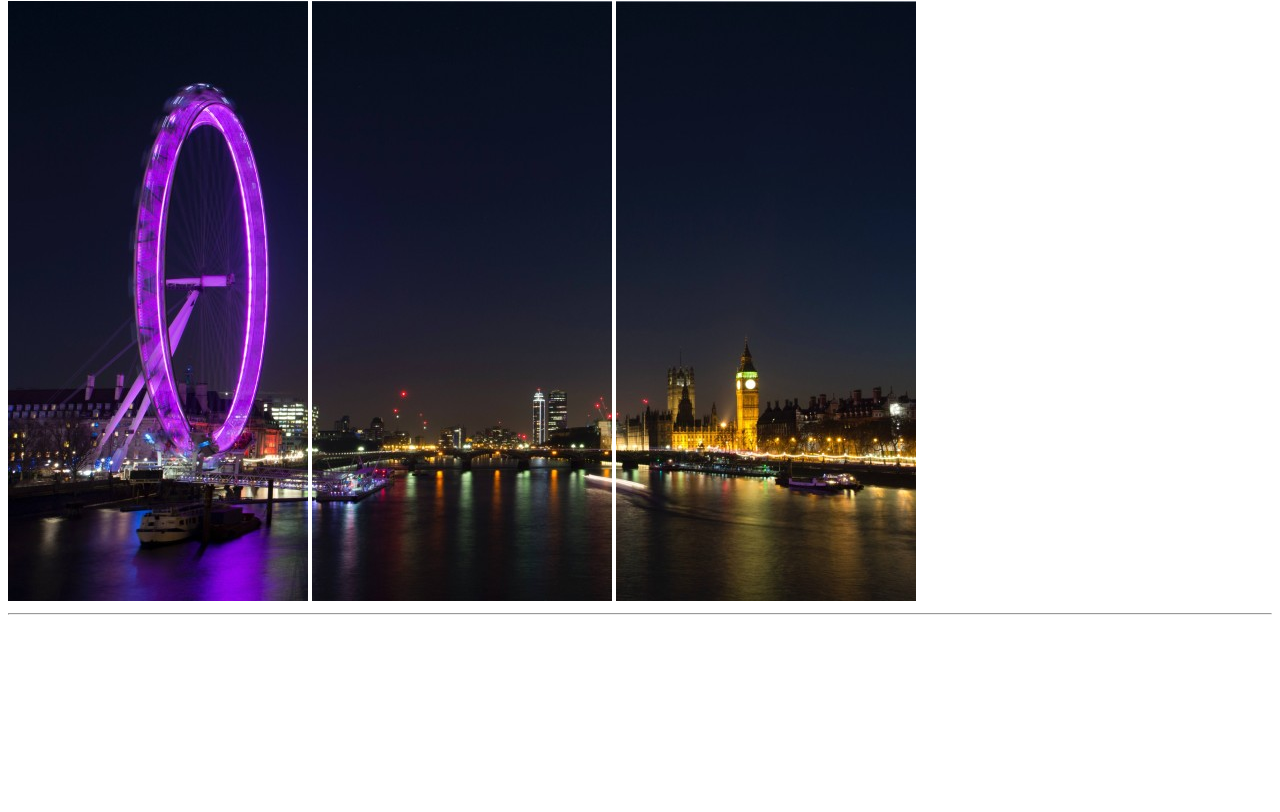
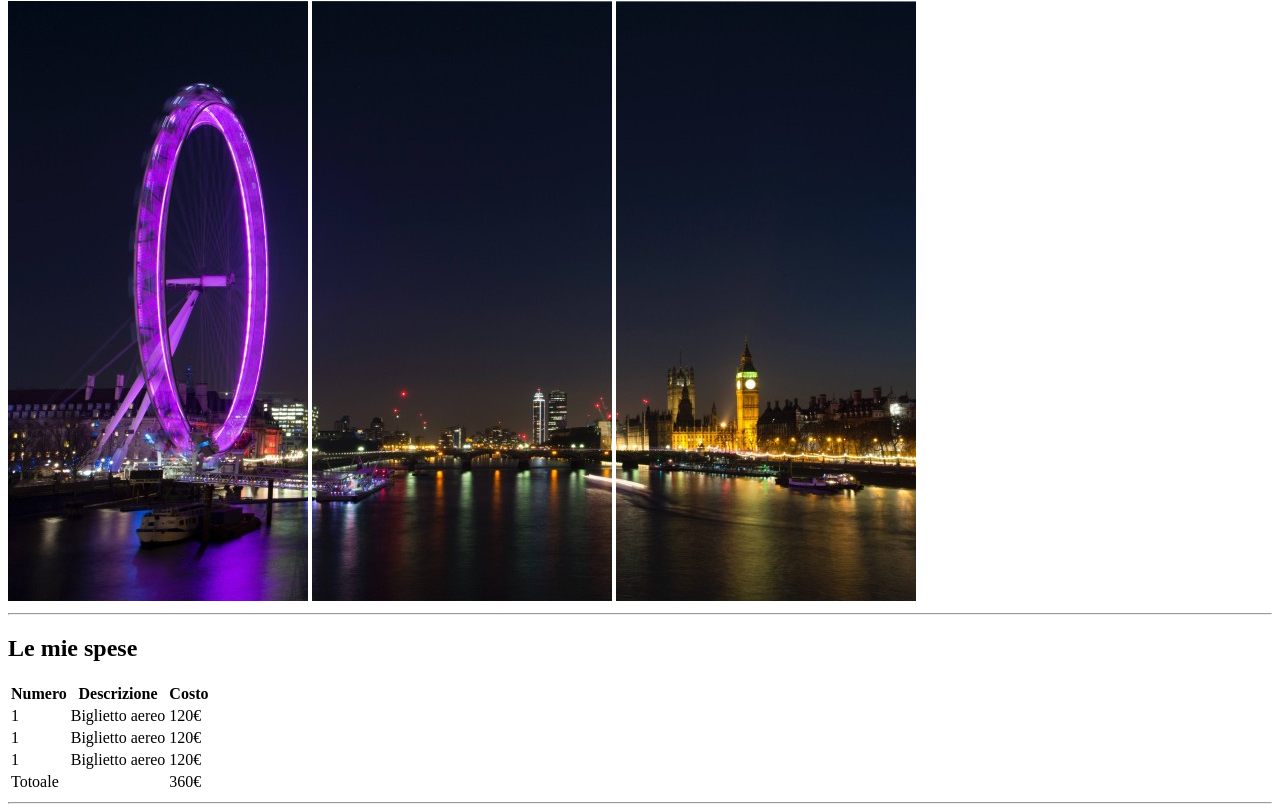
Before and after one commit to Ivanpepp/html-london-trip, a plain HTML site: page index.html in a window 1280 px wide. Shown: the part 79-891 px from the top of the page. Before the commit the page ends 800 px from the top, so only its background shows below. Drawn offline with Linux system fonts and the light colour scheme.

Commit message:
Sezione Spese

```diff
--- a/index.html
+++ b/index.html
@@ -17,5 +17,53 @@
         <img src="s2I98tK.jpg" alt="Big ben">
         <hr>
     </header>
+    <!-- Tutto quello che c'e da sapere sul viaggio a londra -->
+    <main>
+        <!-- Costi -->
+        <section>
+        <h2>
+            Le mie spese
+        </h2>
+        <!-- tabella sui costi -->
+        <table>
+            <!-- intestazione -->
+            <thead>
+                <tr>
+                    <th><strong>Numero</strong></th>
+                    <th><strong>Descrizione</strong></th>
+                    <th><strong>Costo</strong></th>
+                </tr>
+            </thead>
+            <!-- corpo -->
+            <tbody>
+                <tr>
+                    <td>1</td>
+                    <td>Biglietto aereo</td>
+                    <td>120€</td>
+                </tr>
+                <tr>
+                    <td>1</td>
+                    <td>Biglietto aereo</td>
+                    <td>120€</td>
+                </tr>  <tr>
+                    <td>1</td>
+                    <td>Biglietto aereo</td>
+                    <td>120€</td>
+                </tr>
+            </tbody>
+             <!-- bottom tabella -->
+             <tfoot>
+                 <tr>
+                     <td>Totoale</td>
+                     <td></td>
+                     <td>360€</td>
+                 </tr>
+             </tfoot>
+        </table>
+        <hr>
+        </section>
+
+    </main>
+
 </body>
 </html>
```
